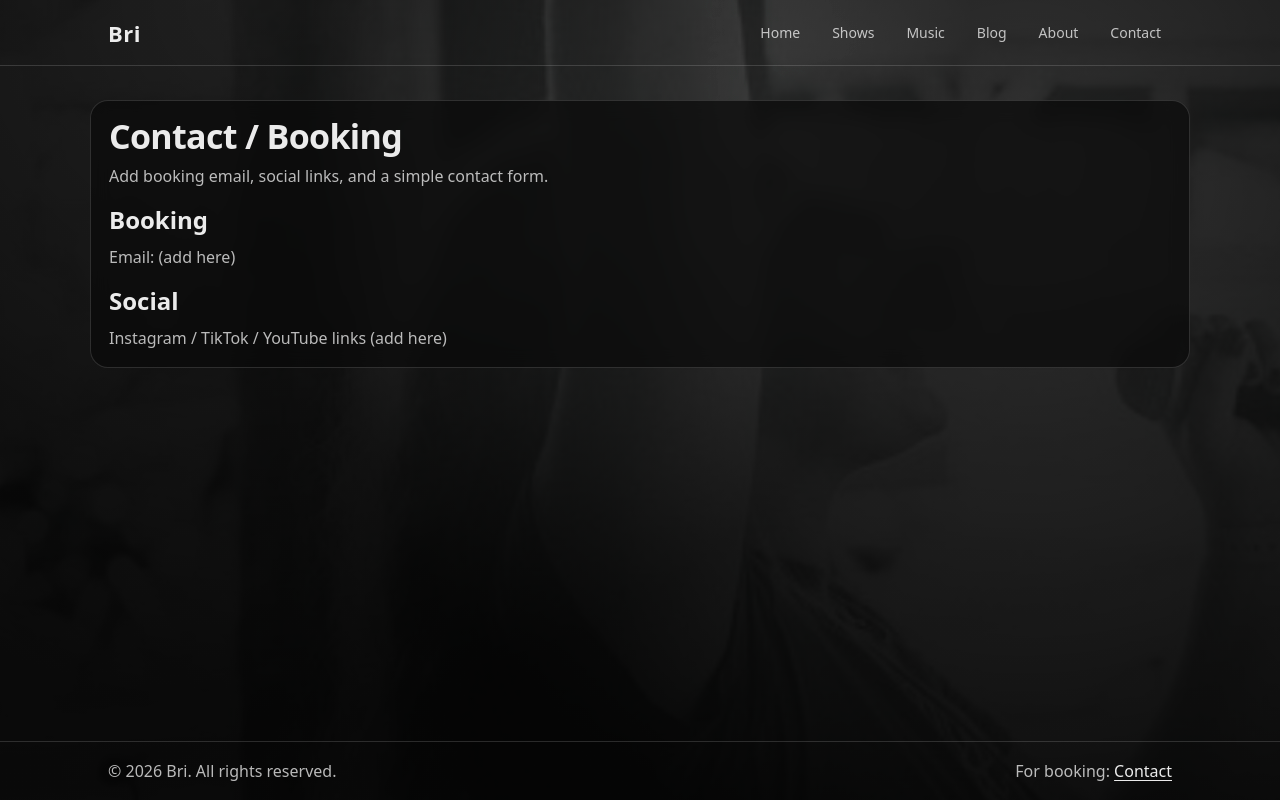
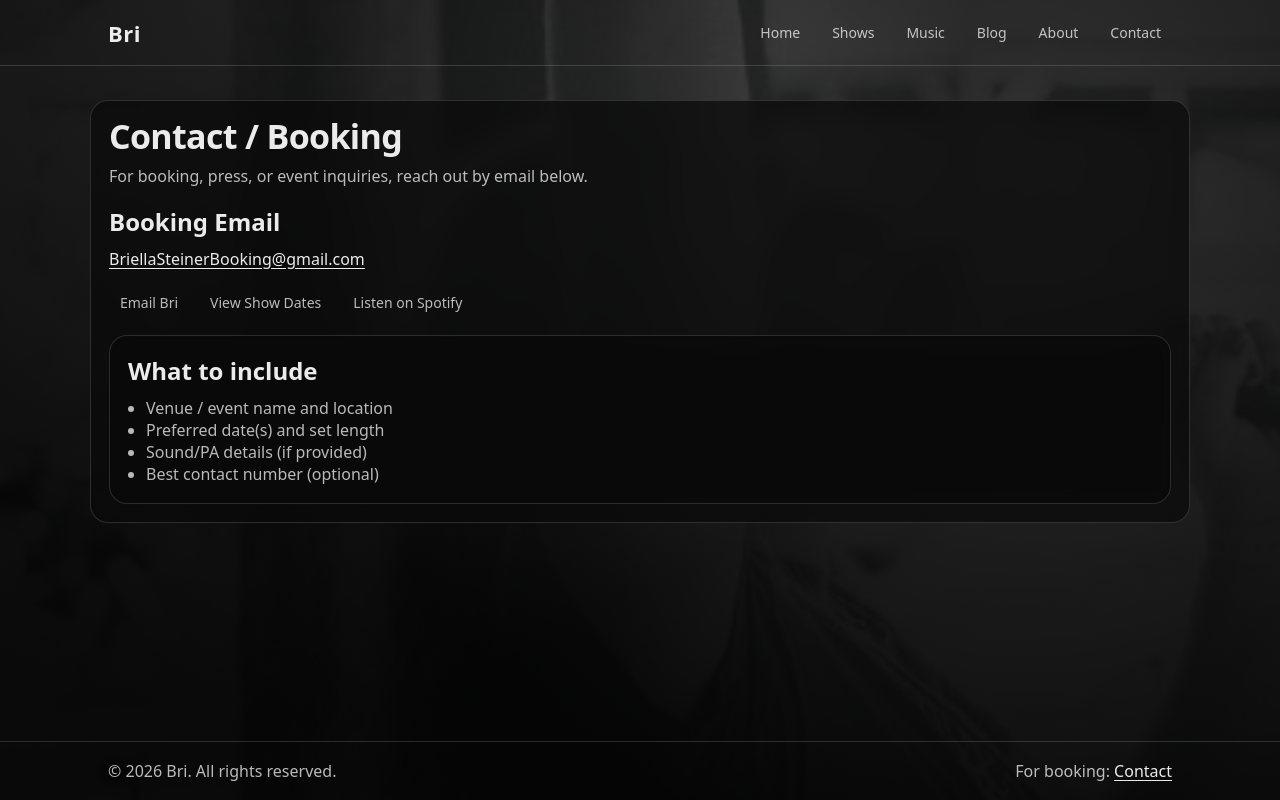
Before and after one commit to bigstock2001/bri-website, a Next.js app: page /contact in a window 1280 px wide. Built offline with nearby package versions, Linux system fonts and the light colour scheme.

Commit message:
added music to home page and embed video

```diff
--- a/app/contact/page.tsx
+++ b/app/contact/page.tsx
@@ -1,19 +1,46 @@
+import Link from "next/link";
+
 export default function ContactPage() {
   return (
     <div className="card">
-      <h1 className="h1" style={{ fontSize: 34 }}>Contact / Booking</h1>
+      <h1 className="h1" style={{ fontSize: 34 }}>
+        Contact / Booking
+      </h1>
+
       <p className="muted" style={{ marginTop: 10 }}>
-        Add booking email, social links, and a simple contact form.
+        For booking, press, or event inquiries, reach out by email below.
       </p>
 
-      <div style={{ marginTop: 16 }}>
-        <h2 className="h2">Booking</h2>
-        <p className="muted">Email: (add here)</p>
+      <div style={{ marginTop: 18 }}>
+        <h2 className="h2">Booking Email</h2>
+
+        <p className="muted" style={{ marginTop: 8, fontSize: 16 }}>
+          <a className="link" href="mailto:BriellaSteinerBooking@gmail.com">
+            BriellaSteinerBooking@gmail.com
+          </a>
+        </p>
+
+        <div style={{ marginTop: 14, display: "flex", gap: 10, flexWrap: "wrap" }}>
+          <a className="nav-link" href="mailto:BriellaSteinerBooking@gmail.com">
+            Email Bri
+          </a>
+          <Link className="nav-link" href="/shows">
+            View Show Dates
+          </Link>
+          <Link className="nav-link" href="/music">
+            Listen on Spotify
+          </Link>
+        </div>
       </div>
 
-      <div style={{ marginTop: 16 }}>
-        <h2 className="h2">Social</h2>
-        <p className="muted">Instagram / TikTok / YouTube links (add here)</p>
+      <div className="card" style={{ marginTop: 14 }}>
+        <h2 className="h2">What to include</h2>
+        <ul style={{ margin: 0, paddingLeft: 18 }}>
+          <li className="muted">Venue / event name and location</li>
+          <li className="muted">Preferred date(s) and set length</li>
+          <li className="muted">Sound/PA details (if provided)</li>
+          <li className="muted">Best contact number (optional)</li>
+        </ul>
       </div>
     </div>
   );
--- a/app/music/page.tsx
+++ b/app/music/page.tsx
@@ -2,13 +2,14 @@ export default function MusicPage() {
   return (
     <div className="card">
       <h1 className="h1" style={{ fontSize: 34 }}>
-        Be On The Look Out, New Music Coming Soon
+        New Music Coming Soon
       </h1>
 
       <p className="muted" style={{ marginTop: 10 }}>
-        Stay tuned for upcoming releases.
+        Listen and watch below.
       </p>
 
+      {/* Spotify Embed */}
       <div style={{ marginTop: 20 }}>
         <iframe
           data-testid="embed-iframe"
@@ -21,6 +22,20 @@ export default function MusicPage() {
           loading="lazy"
         />
       </div>
+
+      {/* YouTube Video Embed */}
+      <div style={{ marginTop: 22 }}>
+        <iframe
+          width="100%"
+          height="315"
+          style={{ borderRadius: 12 }}
+          src="https://www.youtube.com/embed/4WxbhncIAF4"
+          title="Briella Steiner - YouTube Video"
+          frameBorder="0"
+          allow="accelerometer; autoplay; clipboard-write; encrypted-media; gyroscope; picture-in-picture"
+          allowFullScreen
+        />
+      </div>
     </div>
   );
 }
--- a/app/page.tsx
+++ b/app/page.tsx
@@ -3,36 +3,86 @@ import Link from "next/link";
 export default function HomePage() {
   return (
     <div className="grid">
+      {/* Main intro */}
       <section className="card col-7">
-        <h1 className="h1">Bri</h1>
+        <h1 className="h1">Briella Steiner</h1>
+
         <p className="muted" style={{ marginTop: 12, fontSize: 16 }}>
-          Official home for shows, music, and updates.
+          Country artist. Storyteller. Performer.
         </p>
 
         <div style={{ display: "flex", gap: 10, flexWrap: "wrap", marginTop: 16 }}>
-          <Link href="/shows" className="nav-link">View Shows</Link>
-          <Link href="/music" className="nav-link">Listen to Music</Link>
-          <Link href="/blog" className="nav-link">Read the Blog</Link>
+          <Link href="/shows" className="nav-link">
+            View Shows
+          </Link>
+          <Link href="/music" className="nav-link">
+            Music
+          </Link>
+          <Link href="/blog" className="nav-link">
+            Blog
+          </Link>
+          <Link href="/contact" className="nav-link">
+            Booking
+          </Link>
         </div>
 
-        <div style={{ marginTop: 18 }}>
-          <p className="muted">
-            Tip: we can add Spotify/Apple embeds and an email signup next (easy win for fan interaction).
-          </p>
+        {/* Spotify Embed */}
+        <div style={{ marginTop: 22 }}>
+          <iframe
+            data-testid="embed-iframe"
+            style={{ borderRadius: 12 }}
+            src="https://open.spotify.com/embed/artist/7gl3QOgIew8NLttIjus3sS?utm_source=generator"
+            width="100%"
+            height="352"
+            frameBorder="0"
+            allow="autoplay; clipboard-write; encrypted-media; fullscreen; picture-in-picture"
+            loading="lazy"
+          />
+        </div>
+
+        {/* YouTube Video Embed */}
+        <div style={{ marginTop: 22 }}>
+          <iframe
+            width="100%"
+            height="315"
+            style={{ borderRadius: 12 }}
+            src="https://www.youtube.com/embed/4WxbhncIAF4"
+            title="Briella Steiner - YouTube Video"
+            frameBorder="0"
+            allow="accelerometer; autoplay; clipboard-write; encrypted-media; gyroscope; picture-in-picture"
+            allowFullScreen
+          />
         </div>
       </section>
 
+      {/* Sidebar */}
       <aside className="card col-5">
-        <h2 className="h2">Quick Links</h2>
-        <ul style={{ margin: 0, paddingLeft: 18 }}>
-          <li><Link className="link" href="/shows">Upcoming shows</Link></li>
-          <li><Link className="link" href="/music">Music & streaming</Link></li>
-          <li><Link className="link" href="/contact">Booking / contact</Link></li>
-        </ul>
+        <h2 className="h2">Welcome</h2>
+
+        <p className="muted" style={{ marginTop: 10 }}>
+          Welcome to the official site of Briella Steiner. Here you’ll find
+          upcoming show dates, music, and updates as new releases drop.
+        </p>
 
         <div style={{ marginTop: 16 }}>
-          <h2 className="h2">Latest</h2>
-          <p className="muted">Blog will show latest posts here after we connect Sanity.</p>
+          <h2 className="h2">Quick Links</h2>
+          <ul style={{ margin: 0, paddingLeft: 18 }}>
+            <li>
+              <Link className="link" href="/shows">
+                Upcoming Shows
+              </Link>
+            </li>
+            <li>
+              <Link className="link" href="/music">
+                Spotify & Videos
+              </Link>
+            </li>
+            <li>
+              <Link className="link" href="/contact">
+                Booking & Contact
+              </Link>
+            </li>
+          </ul>
         </div>
       </aside>
     </div>
```
